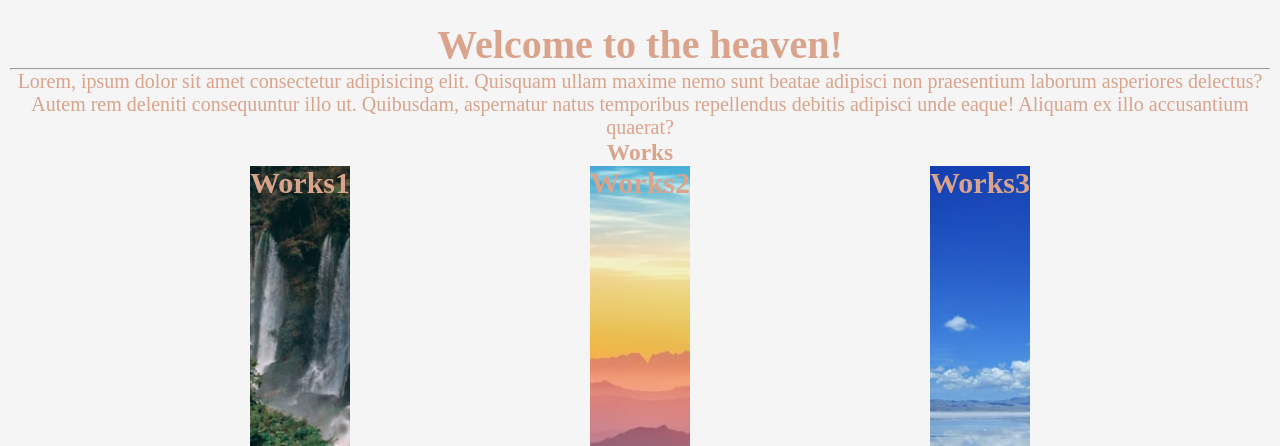
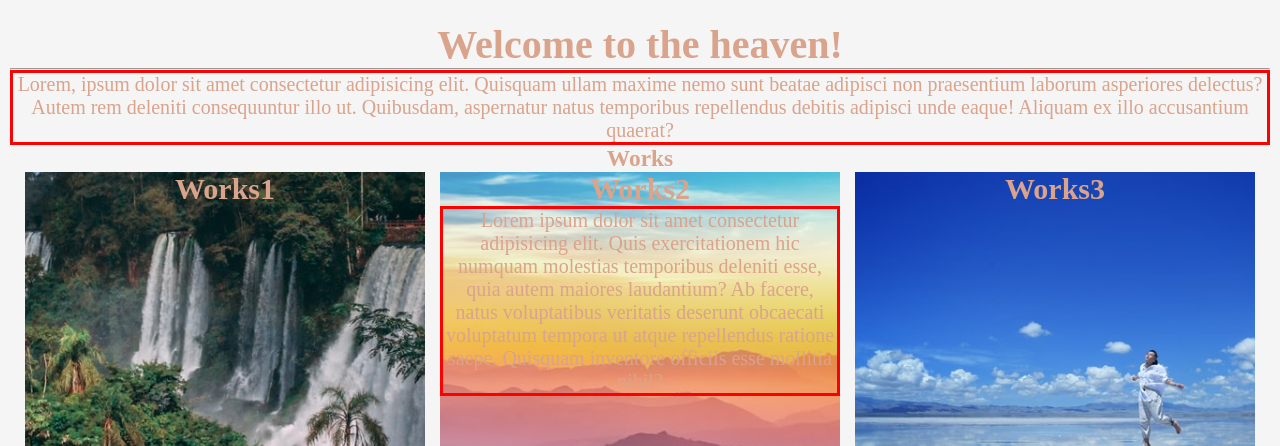
Before and after one commit to Mila-Kostic/nature-explore-react, a React (Create React App) app: page / in a window 1280 px wide. Shown: the part 429-875 px from the top of the page. Built offline with nearby package versions, Linux system fonts and the light colour scheme.

Commit message:
for styles

```diff
--- a/src/components/body/works/Works_2.jsx
+++ b/src/components/body/works/Works_2.jsx
@@ -3,9 +3,20 @@ import React from "react";
 function Works_2() {
   return (
     <div className="works2-container">
-      <h2>Works2</h2>
+      <div>
+        <h2>Works2</h2>
+      </div>
+      <div>
+        <p className="p">
+          Lorem ipsum dolor sit amet consectetur adipisicing elit. Quis
+          exercitationem hic numquam molestias temporibus deleniti esse, quia
+          autem maiores laudantium? Ab facere, natus voluptatibus veritatis
+          deserunt obcaecati voluptatum tempora ut atque repellendus ratione
+          saepe. Quisquam inventore officiis esse mollitia nihil?
+        </p>
+      </div>
     </div>
   );
 }
-
+/*ispraviti*/
 export default Works_2;
--- a/src/index.css
+++ b/src/index.css
@@ -68,24 +68,28 @@ body {
 .works1-container {
   background-image: url(./img/works1-river.jpg);
   height: 50vh;
+  width: 50vh;
   background-position: center;
   background-repeat: no-repeat;
   background-size: cover;
-  /* display: flex; */
 }
 .works2-container {
   background-image: url(./img/works2-mountain.jpg);
   height: 50vh;
+  width: 50vh;
   background-position: center;
   background-repeat: no-repeat;
   background-size: cover;
-  /* display: flex; */
 }
 .works3-container {
   background-image: url(./img/works3-lake.jpg);
   height: 50vh;
+  width: 50vh;
   background-position: center;
   background-repeat: no-repeat;
   background-size: cover;
-  /* display: flex; */
 }
+.p {
+  border-color: red;
+  border-style: solid;
+}
```
